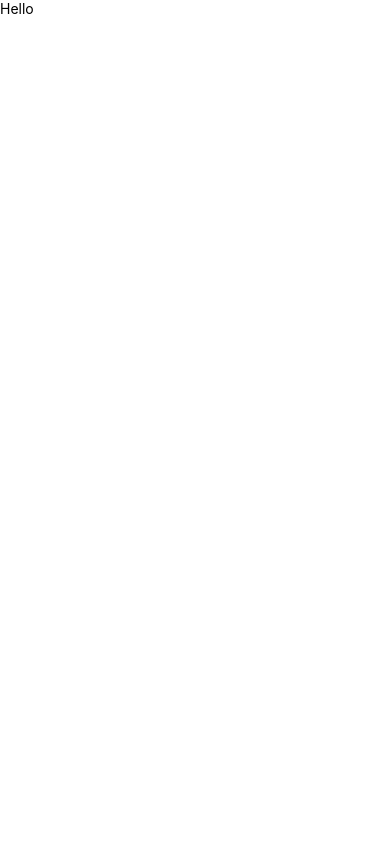
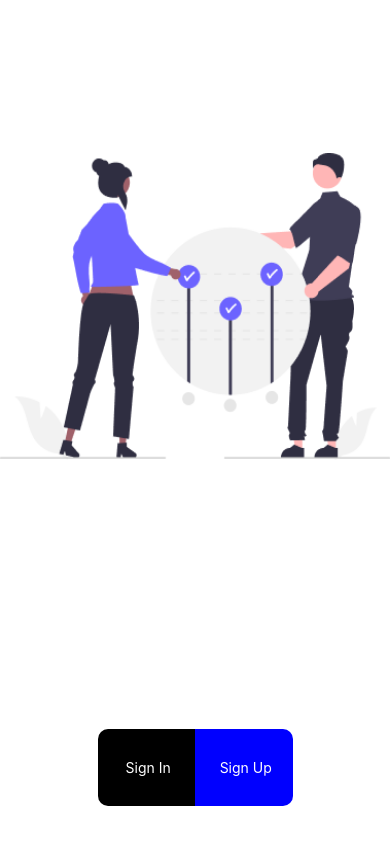
Before and after one commit to dVlad00/FirstApp, a React Native app: screen /Default in a window 390 px wide. Built offline with nearby package versions, Linux system fonts and the light colour scheme.

Commit message:
[FST-2] I did navigation and carousel .

```diff
--- a/App.js
+++ b/App.js
@@ -1,10 +1,16 @@
 import React from "react";
-import {Text,View} from "react-native"
+import { Text, View } from "react-native"
+import { NavigationContainer } from '@react-navigation/native';
+import { createNativeStackNavigator } from '@react-navigation/native-stack';
+import DefaultScreen from "./src/screens/DefaultScreen";
+import  MainStackNavigator from "./src/navigation/Navigator"
 
-const App =()=>{
-  return <View>
-    <Text>Hello</Text>
-  </View>
+const Stack = createNativeStackNavigator()
+
+const App = () => {
+  return <MainStackNavigator>
+
+  </MainStackNavigator>
 }
 
 export default App
--- /dev/null
+++ b/src/navigation/Navigator.js
@@ -0,0 +1,21 @@
+import React from "react"
+import { NavigationContainer } from '@react-navigation/native';
+import { createNativeStackNavigator } from '@react-navigation/native-stack';
+import DefaultScreen from "../screens/DefaultScreen"
+import LogInScreen from "../screens/LogInScreen"
+import SignUpScreen from "../screens/SignUp";
+
+const Stack = createNativeStackNavigator()
+
+const MainStackNavigator = () => {
+
+    return <NavigationContainer>
+        <Stack.Navigator initialRoutename={"Default"} screenOptions={{headerShown:false}}>
+            <Stack.Screen name="Default" component={DefaultScreen}></Stack.Screen>
+            <Stack.Screen name="LogIn" component={LogInScreen}></Stack.Screen>
+            <Stack.Screen name="SignUp" component={SignUpScreen}></Stack.Screen>
+        </Stack.Navigator>
+    </NavigationContainer>
+}
+
+export default MainStackNavigator
--- /dev/null
+++ b/src/screens/DefaultScreen.js
@@ -0,0 +1,32 @@
+import React from "react"
+import { View, Text, TouchableOpacity, Image } from "react-native"
+import styles from "./styles/defaultScreenStyles"
+
+
+const DefaultScreen = ({ navigation }) => {
+    return <View style={styles.allScreenView}>
+        <View style={styles.space}></View>
+        <View style={styles.imgView}>
+            <Image style={styles.img} source={require("../img/photo.png")} />
+        </View>
+        <View style={styles.carrouselView}>
+
+        </View>
+        <View style={styles.buttonsView}>
+            <View style={styles.viewSignIn}>
+                <TouchableOpacity style={styles.SignIn} onPress={() => navigation.navigate("LogIn")}>
+                    <Text style={styles.Text}> Sign In</Text>
+                </TouchableOpacity>
+            </View>
+            <View style={styles.viewRegister}>
+                <TouchableOpacity style={styles.SignUp} onPress={() => navigation.navigate("SignUp")}>
+                    <Text style={styles.Text}> Sign Up</Text>
+                </TouchableOpacity>
+            </View>
+        </View>
+    </View>
+}
+
+
+
+export default DefaultScreen
--- /dev/null
+++ b/src/screens/LogInScreen.js
@@ -0,0 +1,11 @@
+import React from "react";
+import{View,Text} from "react-native"
+
+const LogInScreen=()=>{
+    return <View>
+        <Text>Log In Screen</Text>
+
+    </View>
+}
+
+export default LogInScreen
--- /dev/null
+++ b/src/screens/SignUp.js
@@ -0,0 +1,10 @@
+import React from "react";
+import {Text,View} from "react-native"
+
+const SignUpScreen = ()=>{
+    return <View>
+        <Text>Sign Up Screen</Text>
+    </View>
+}
+
+export default SignUpScreen
--- /dev/null
+++ b/src/screens/styles/defaultScreenStyles.js
@@ -0,0 +1,66 @@
+import { StyleSheet } from "react-native"
+
+const styles = StyleSheet.create({
+    SignIn: {
+        width:"50%",
+        height:"50%",
+        backgroundColor: "black",
+        alignSelf:"center",
+        borderTopLeftRadius:10,
+        borderBottomLeftRadius:10,
+        justifyContent:"center"
+    },
+    SignUp: {
+        width:"50%",
+        height:"50%",
+        backgroundColor: "blue",
+        alignSelf:"center",
+        borderTopRightRadius:10,
+        borderBottomRightRadius:10,
+        justifyContent:"center"
+    },
+    Text: {
+        color: "white",
+        alignSelf: "center",
+    },
+    space:{
+        flex:2,
+        backgroundColor:'white'
+    },
+    imgView: {
+        backgroundColor: "red",
+        flex: 4
+    },
+    carrouselView: {
+        backgroundColor: "white",
+        flex: 3,
+    },
+    buttonsView: {
+        flexDirection: "row",
+        flex: 2
+    },
+    allScreenView: {
+        flex: 1,
+        flexDirection: "column"
+    },
+    img: {
+        width: "100%",
+        height: "100%",
+        resizeMode: 'stretch'
+    },
+    viewSignIn: {
+        backgroundColor: "white",
+        flex: 1,
+        justifyContent:"flex-end",
+        flexDirection:"row"
+
+
+    },
+    viewRegister: {
+        backgroundColor: "white",
+        flex: 1,
+        flexDirection:"row"
+    }
+})
+
+export default styles
```
Also changed, not shown: package.json (+12 -2 lines), src/img/photo.png (added).
